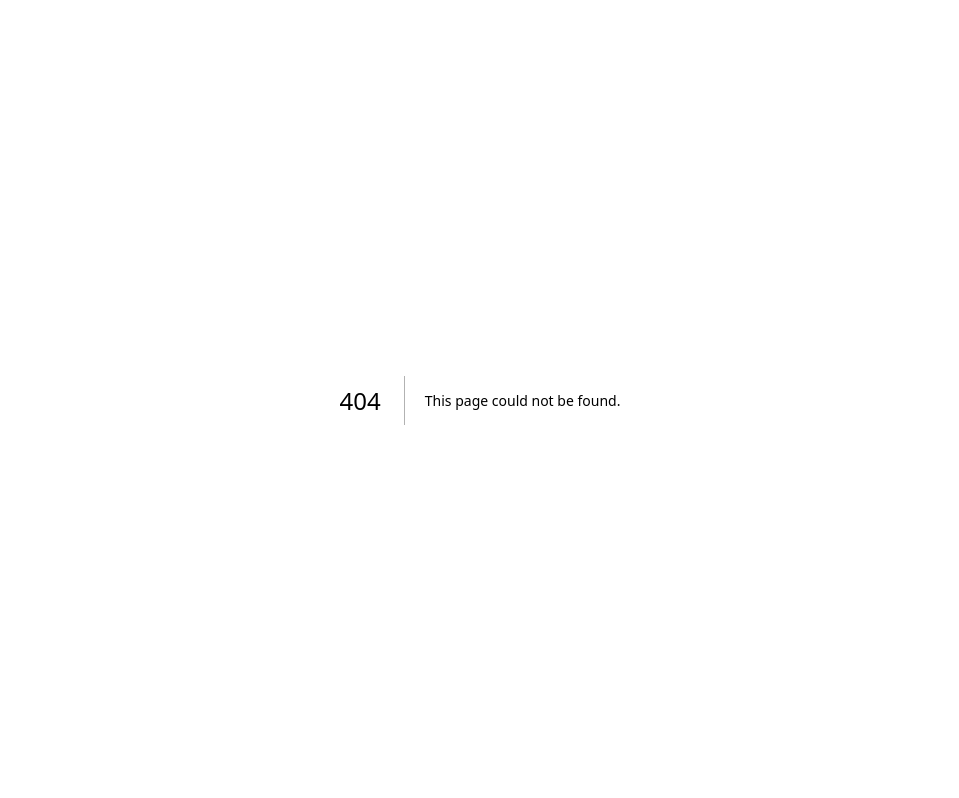
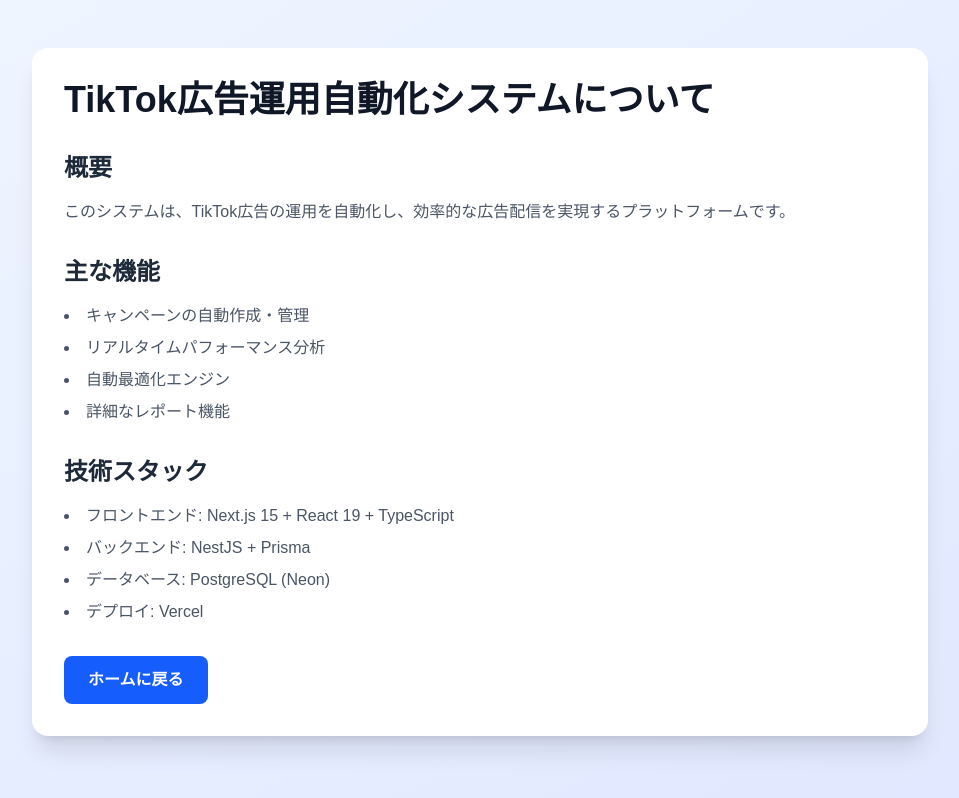
Before and after one commit to addness-adteam/TikTok-ads-automation, a Next.js app in the folder apps/frontend/: page /about in a window 1280 px wide. Before the commit this address had no page. Shown: the whole page, without its empty margins (160-1119 px from the left). Built offline with nearby package versions, Linux system fonts and the light colour scheme.

Commit message:
feat: /about ページにOAuthコールバック処理を追加

```diff
--- /dev/null
+++ b/apps/frontend/app/about/page.tsx
@@ -0,0 +1,181 @@
+'use client';
+
+import { useEffect, useState, Suspense } from 'react';
+import { useRouter, useSearchParams } from 'next/navigation';
+import { useAuth } from '@/lib/context/AuthContext';
+import { Loader2, CheckCircle, XCircle } from 'lucide-react';
+
+function AboutContent() {
+  const router = useRouter();
+  const searchParams = useSearchParams();
+  const { login } = useAuth();
+  const [status, setStatus] = useState<'processing' | 'success' | 'error' | 'about'>('about');
+  const [message, setMessage] = useState('');
+
+  useEffect(() => {
+    // OAuth callbackの処理（auth_codeが存在する場合）
+    const authCode = searchParams.get('auth_code');
+    const error = searchParams.get('error');
+
+    if (authCode || error) {
+      handleOAuthCallback(authCode, error);
+    }
+  }, [searchParams]);
+
+  const handleOAuthCallback = async (authCode: string | null, error: string | null) => {
+    setStatus('processing');
+    setMessage('認証情報を処理中...');
+
+    try {
+      if (error) {
+        setStatus('error');
+        setMessage(`認証エラー: ${error}`);
+        return;
+      }
+
+      if (!authCode) {
+        setStatus('error');
+        setMessage('認証コードが取得できませんでした');
+        return;
+      }
+
+      setMessage('アクセストークンを取得中...');
+
+      // バックエンドにauth_codeを送信してトークンを取得
+      const response = await fetch(`${process.env.NEXT_PUBLIC_API_URL}/auth/tiktok/token`, {
+        method: 'POST',
+        headers: {
+          'Content-Type': 'application/json',
+        },
+        body: JSON.stringify({ authCode }),
+      });
+
+      const data = await response.json();
+
+      if (!data.success) {
+        setStatus('error');
+        setMessage(data.error?.message || '認証に失敗しました');
+        return;
+      }
+
+      const tokenData = data.data.data;
+      const accessToken = tokenData.access_token;
+      const advertiserIds = tokenData.advertiser_ids || [];
+
+      if (!accessToken || advertiserIds.length === 0) {
+        setStatus('error');
+        setMessage('有効な認証情報を取得できませんでした');
+        return;
+      }
+
+      // 認証情報を保存
+      login(accessToken, advertiserIds);
+
+      setStatus('success');
+      setMessage('ログイン成功！ダッシュボードに移動します...');
+
+      // ダッシュボードにリダイレクト
+      setTimeout(() => {
+        router.push('/dashboard');
+      }, 1500);
+    } catch (error) {
+      console.error('Callback error:', error);
+      setStatus('error');
+      setMessage('認証処理中にエラーが発生しました');
+    }
+  };
+
+  // OAuth処理中の表示
+  if (status !== 'about') {
+    return (
+      <div className="min-h-screen bg-gradient-to-br from-blue-50 to-indigo-100 flex items-center justify-center p-4">
+        <div className="max-w-md w-full bg-white rounded-2xl shadow-xl p-8 text-center">
+          {status === 'processing' && (
+            <>
+              <Loader2 className="w-16 h-16 text-blue-600 animate-spin mx-auto mb-4" />
+              <h2 className="text-2xl font-bold text-gray-900 mb-2">処理中...</h2>
+              <p className="text-gray-600">{message}</p>
+            </>
+          )}
+
+          {status === 'success' && (
+            <>
+              <CheckCircle className="w-16 h-16 text-green-600 mx-auto mb-4" />
+              <h2 className="text-2xl font-bold text-gray-900 mb-2">ログイン成功！</h2>
+              <p className="text-gray-600">{message}</p>
+            </>
+          )}
+
+          {status === 'error' && (
+            <>
+              <XCircle className="w-16 h-16 text-red-600 mx-auto mb-4" />
+              <h2 className="text-2xl font-bold text-gray-900 mb-2">エラーが発生しました</h2>
+              <p className="text-red-600 mb-6">{message}</p>
+              <button
+                onClick={() => router.push('/login')}
+                className="bg-blue-600 text-white font-semibold py-3 px-6 rounded-lg hover:bg-blue-700 transition-colors"
+              >
+                ログインページに戻る
+              </button>
+            </>
+          )}
+        </div>
+      </div>
+    );
+  }
+
+  // 通常のAboutページ表示（auth_codeがない場合）
+  return (
+    <div className="min-h-screen bg-gradient-to-br from-blue-50 to-indigo-100 py-12 px-4">
+      <div className="max-w-4xl mx-auto">
+        <div className="bg-white rounded-2xl shadow-xl p-8">
+          <h1 className="text-4xl font-bold text-gray-900 mb-6">TikTok広告運用自動化システムについて</h1>
+
+          <div className="prose max-w-none">
+            <h2 className="text-2xl font-semibold text-gray-800 mt-8 mb-4">概要</h2>
+            <p className="text-gray-600 mb-4">
+              このシステムは、TikTok広告の運用を自動化し、効率的な広告配信を実現するプラットフォームです。
+            </p>
+
+            <h2 className="text-2xl font-semibold text-gray-800 mt-8 mb-4">主な機能</h2>
+            <ul className="list-disc list-inside text-gray-600 space-y-2 mb-4">
+              <li>キャンペーンの自動作成・管理</li>
+              <li>リアルタイムパフォーマンス分析</li>
+              <li>自動最適化エンジン</li>
+              <li>詳細なレポート機能</li>
+            </ul>
+
+            <h2 className="text-2xl font-semibold text-gray-800 mt-8 mb-4">技術スタック</h2>
+            <ul className="list-disc list-inside text-gray-600 space-y-2 mb-4">
+              <li>フロントエンド: Next.js 15 + React 19 + TypeScript</li>
+              <li>バックエンド: NestJS + Prisma</li>
+              <li>データベース: PostgreSQL (Neon)</li>
+              <li>デプロイ: Vercel</li>
+            </ul>
+
+            <div className="mt-8">
+              <button
+                onClick={() => router.push('/')}
+                className="bg-blue-600 text-white font-semibold py-3 px-6 rounded-lg hover:bg-blue-700 transition-colors"
+              >
+                ホームに戻る
+              </button>
+            </div>
+          </div>
+        </div>
+      </div>
+    </div>
+  );
+}
+
+export default function AboutPage() {
+  return (
+    <Suspense fallback={
+      <div className="min-h-screen bg-gradient-to-br from-blue-50 to-indigo-100 flex items-center justify-center">
+        <Loader2 className="w-12 h-12 text-blue-600 animate-spin" />
+      </div>
+    }>
+      <AboutContent />
+    </Suspense>
+  );
+}
```
